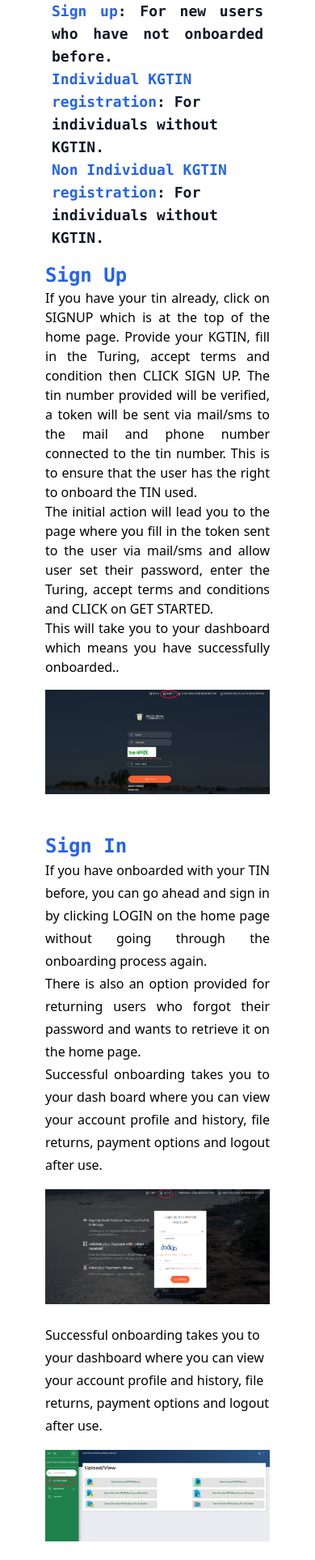
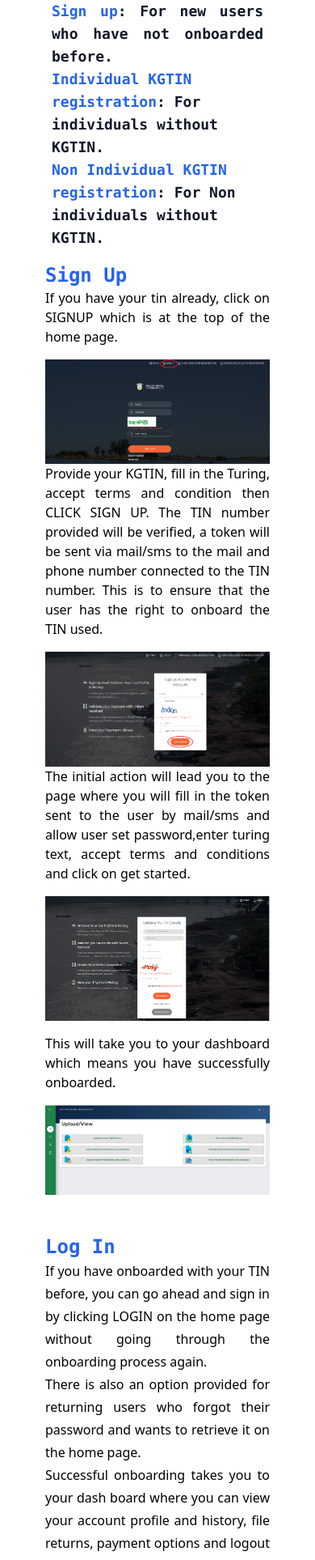
Before and after one commit to ovie123/taxpayerGuide, a website: page onboarding.html in a window 390 px wide. Shown: the part 980-2907 px from the top of the page at 81% size. Drawn offline with nearby package versions, Linux system fonts and the light colour scheme.

Commit message:
edited onboarding

```diff
--- a/onboarding.html
+++ b/onboarding.html
@@ -162,7 +162,7 @@
             <h5
               class='text-gray-900 text-lg md:text-2xlg lg:text-2xl font-mono pt-0 md:pt:6 lg:pt:8 xl:pt:10 font-semibold leading-12'>
               <a href="#" class='text-blue-600'>Non Individual KGTIN registration</a><span class='text-justify'>: For
-                individuals without
+                Non individuals without
                 KGTIN.</span>
             </h5>
 
@@ -175,30 +175,39 @@
             Sign Up</h5>
           <p
             class='text-black-300 text-md md:text-lg lg:text-xl xl:text-2xl font-sans lg:pt-2 md:pt:6 lg:pt:8 font-medium leading-7 text-justify leading-normal'>
-            If you have your tin already, click on SIGNUP which is at the top of the home page. Provide your KGTIN, fill
-            in the Turing, accept terms and condition then CLICK SIGN UP. The tin number provided will be
-            verified, a token will be sent via mail/sms to the mail and phone number connected to the tin number.
-            This is to ensure that the user has the right to onboard the TIN used.
-          <p
-            class='text-black-300 text-md md:text-lg lg:text-xl xl:text-2xl font-sans lg:pt-2 md:pt:6 lg:pt:8 font-medium leading-7 text-justify leading-normal'>
-            The initial action will lead you to the page where you
-            fill in the token sent to the user via mail/sms and allow user
-            set their password, enter the Turing, accept terms and conditions and CLICK on GET STARTED.
-          <p
-            class='text-black-300 text-md md:text-lg lg:text-xl xl:text-2xl font-sans lg:pt-2 md:pt:6 lg:pt:8 font-medium leading-7 text-justify leading-normal'>
-            This will take
-            you to your dashboard which means you have successfully onboarded..
-          </p>
-          </p>
+            If you have your tin already, click on SIGNUP which is at the top of the home page.
           </p>
 
           <img src="images/ONBOARDING/ONBOARD.png" alt="" class='mt-4 lg:mt-10'>
+
+
+          <p
+            class='text-black-300 text-md md:text-lg lg:text-xl xl:text-2xl font-sans  md:pt:6 md:mt-8 lg:mt-6 mt:4 lg:pt:8 font-medium leading-7 text-justify leading-normal'>
+            Provide your KGTIN, fill
+            in the Turing, accept terms and condition then CLICK SIGN UP. The TIN number provided will be
+            verified, a token will be sent via mail/sms to the mail and phone number connected to the TIN number.
+            This is to ensure that the user has the right to onboard the TIN used.
+          </p>
+          <img src="images/ONBOARDING/Startup.png" alt="" class='mt-4 lg:mt-10'>
+          <p
+            class='text-black-300 text-md md:text-lg lg:text-xl xl:text-2xl font-sans  md:pt:6 md:mt-8 lg:mt-6 mt:4 lg:pt:8 font-medium leading-7 text-justify leading-normal'>
+            The initial action will lead you to the page where you will fill in the token sent to the user by mail/sms
+            and allow user set password,enter turing text, accept terms and conditions and click on get started.
+          </p>
+          <img src="images/ONBOARDING/validation.PNG" alt="" class='mt-4 lg:mt-10'>
+
+          <p
+            class='text-black-300 text-md md:text-lg lg:text-xl xl:text-2xl font-sans lg:pt-2 lg:mt-6 md:mt-8 mt-4 md:pt:6 lg:pt:8 font-medium leading-7 text-justify leading-normal'>
+            This will take
+            you to your dashboard which means you have successfully onboarded.
+          </p>
+          <img src="images/dashboard.PNG" alt="" class='mt-4 lg:mt-10'>
         </div>
 
         <div class='pt-12 pb-32 lg:px-8 px-6'>
           <h5
             class='text-gray-900 text-2xl md:text-2xlg lg:text-4xl xl:text-4xl font-mono pt-0 md:pt:6 lg:pt:8 xl:pt:10 font-semibold text-blue-600'>
-            Sign In</h5>
+            Log In</h5>
           <p
             class='text-black-300 text-md md:text-lg lg:text-xl xl:text-2xl font-sans lg:pt-2 md:pt:6 lg:pt:8 font-medium leading-7 text-justify'>
             If you have onboarded with your TIN before, you can go ahead and sign in by clicking LOGIN on the home
@@ -223,13 +232,9 @@
             Successful onboarding takes you
             to your dashboard where you can view your account profile and history, file returns, payment options and
             logout after use.</p>
-          <img src="images/FILE RETURN.png" alt="" class='mt-4 lg:mt-10'>
+          <img src="images/dashboard.PNG" alt="" class='mt-4 lg:mt-10'>
         </div>
       </div>
-
-
-
-
 
 
 
--- /dev/null
+++ b/package.json
@@ -0,0 +1,3 @@
+{
+  "dependencies": {}
+}
```
Also changed, not shown: index.html (+22 -14 lines), upload_view_annual.html (+2 -2 lines), images/ONBOARDING/Login.png (added), images/ONBOARDING/Startup.png (added), images/ONBOARDING/validation.PNG (added), images/dashboard.PNG (added), 1 other file.
